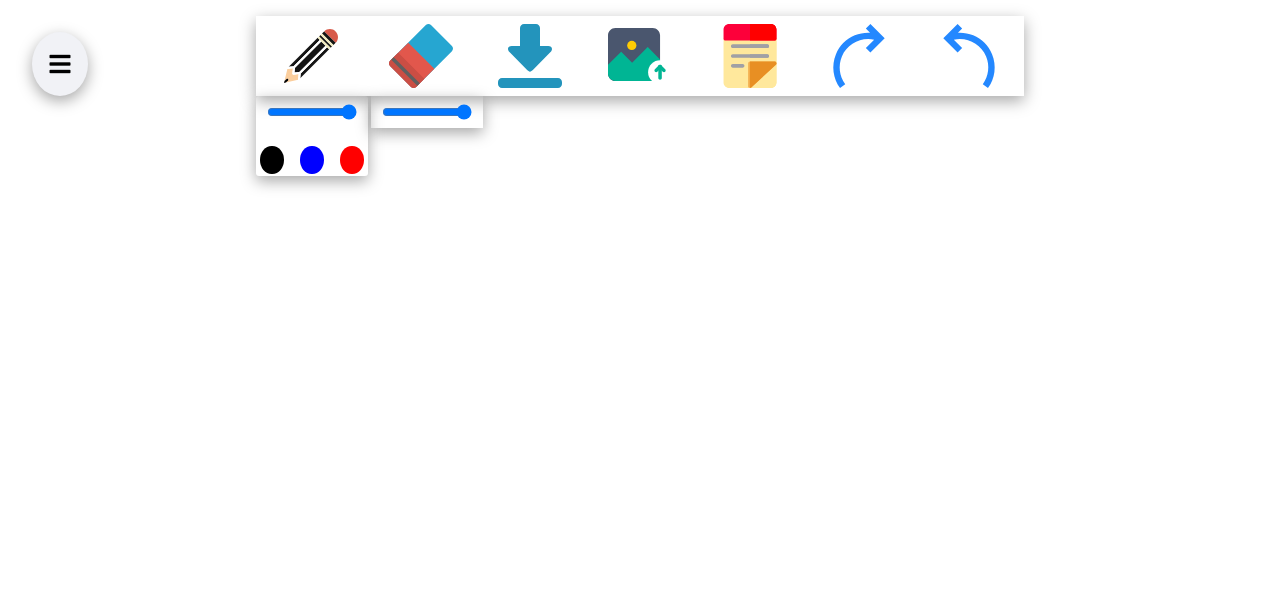
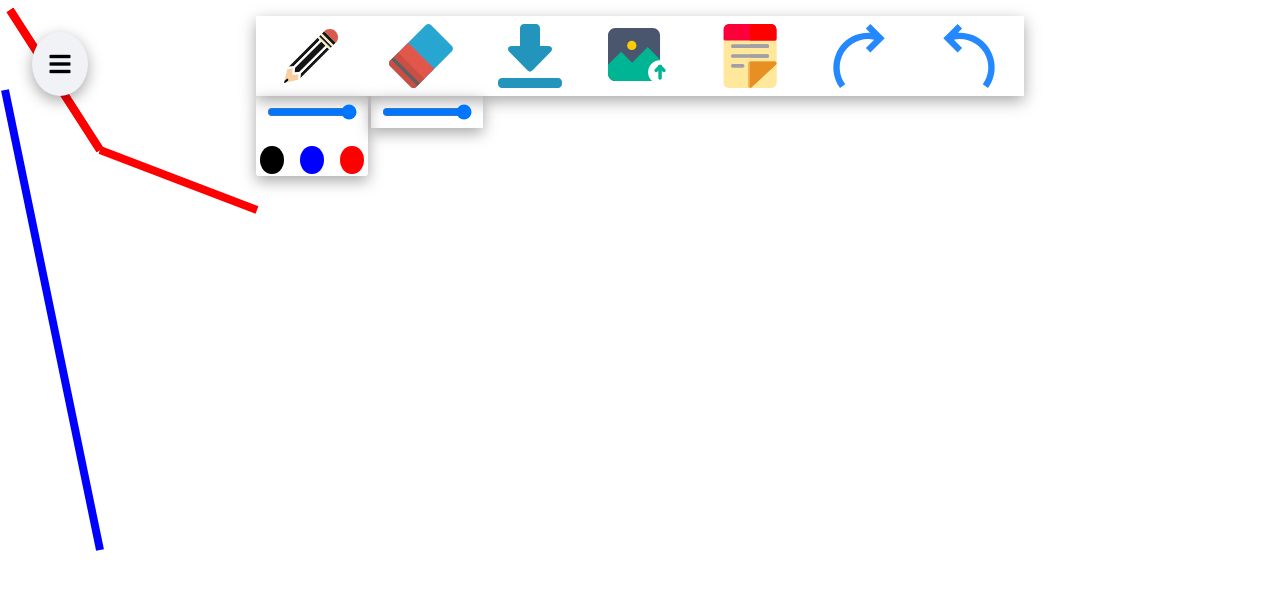
Before and after one commit to abhirajsinha/OpenBoard, a plain HTML site: page index.html in a window 1280 px wide. Drawn offline with Linux system fonts and the light colour scheme.

Commit message:
canvas basics

```diff
--- /dev/null
+++ b/canvas.js
@@ -0,0 +1,26 @@
+let canvas = document.querySelector("canvas");
+canvas.width = window.innerWidth;//Set Canvas Height and width
+canvas.height = window.innerHeight;
+
+//Canvas Basics
+let tool = canvas.getContext("2d");//Canvas API to draw the graphics in our canvas/page, it includes lot of of functions related to canvas
+tool.beginPath();//Start writing on the canvas
+tool.moveTo(10,10);//Start point from where you will start writing
+tool.lineTo(100,150);//End point till where you will start writing from the start point
+tool.strokeStyle = "red";//line color
+tool.lineWidth = "8";//Width of thr line
+tool.stroke();//It will make a line from startpoint to endpoint
+
+//Continue with the existing path
+tool.moveTo(100,150);
+tool.lineTo(257,210);
+tool.lineWidth = "8";
+tool.stroke();
+
+// To make a new Path
+tool.beginPath();
+tool.moveTo(5,90);
+tool.lineTo(100,550);
+tool.strokeStyle = "blue";
+tool.lineWidth = "8";
+tool.stroke();
--- a/index.html
+++ b/index.html
@@ -43,6 +43,9 @@
         <input type="range" min="2" max="10" value="10">
     </div>
 
+    <canvas></canvas>
+
     <script src="./tools.js"></script>
+    <script src="./canvas.js"></script>
   </body>
 </html>
```
